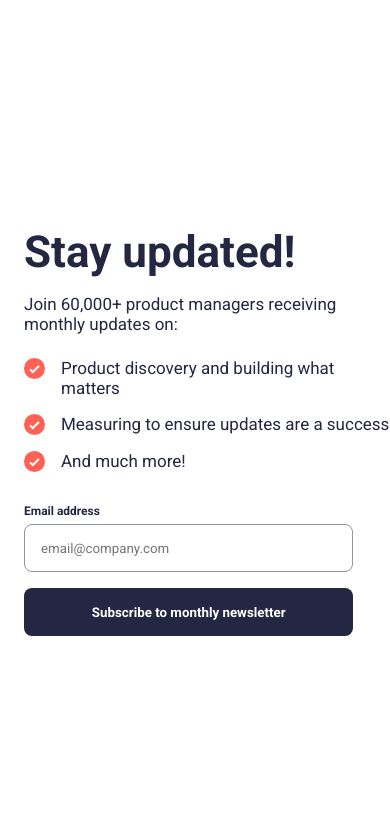
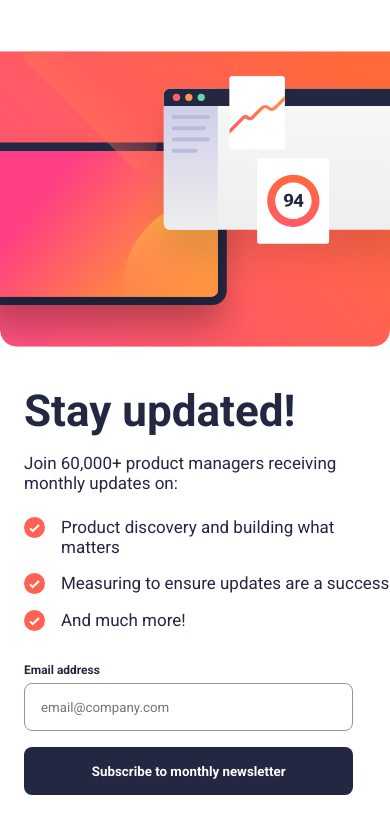
Before and after one commit to rug19/newsletter-sign-up-with-success-message-main, a React (Vite) app: page / in a window 390 px wide. Shown: the top 834 px of the page. Built offline with nearby package versions, Linux system fonts and the light colour scheme.

Commit message:
Atulizando o css do componente img_container

```diff
--- a/src/components/imgContainer/imgContainer.css
+++ b/src/components/imgContainer/imgContainer.css
@@ -6,6 +6,6 @@
   .img_container {
     content: url("/public/illustration-sign-up-mobile.svg");
     width: 100%;
-    height: 0px;
+    height: 332px;
   }
 }
--- a/src/components/mainContainer/MainContainer.jsx
+++ b/src/components/mainContainer/MainContainer.jsx
@@ -6,7 +6,9 @@ export default function MainContainer() {
   return (
     <main className="main_container">
       <TextContainer></TextContainer>
-      <ImgContainer></ImgContainer>
+      <div className="img_container-main">
+        <ImgContainer></ImgContainer>
+      </div>
     </main>
   );
 }
```
